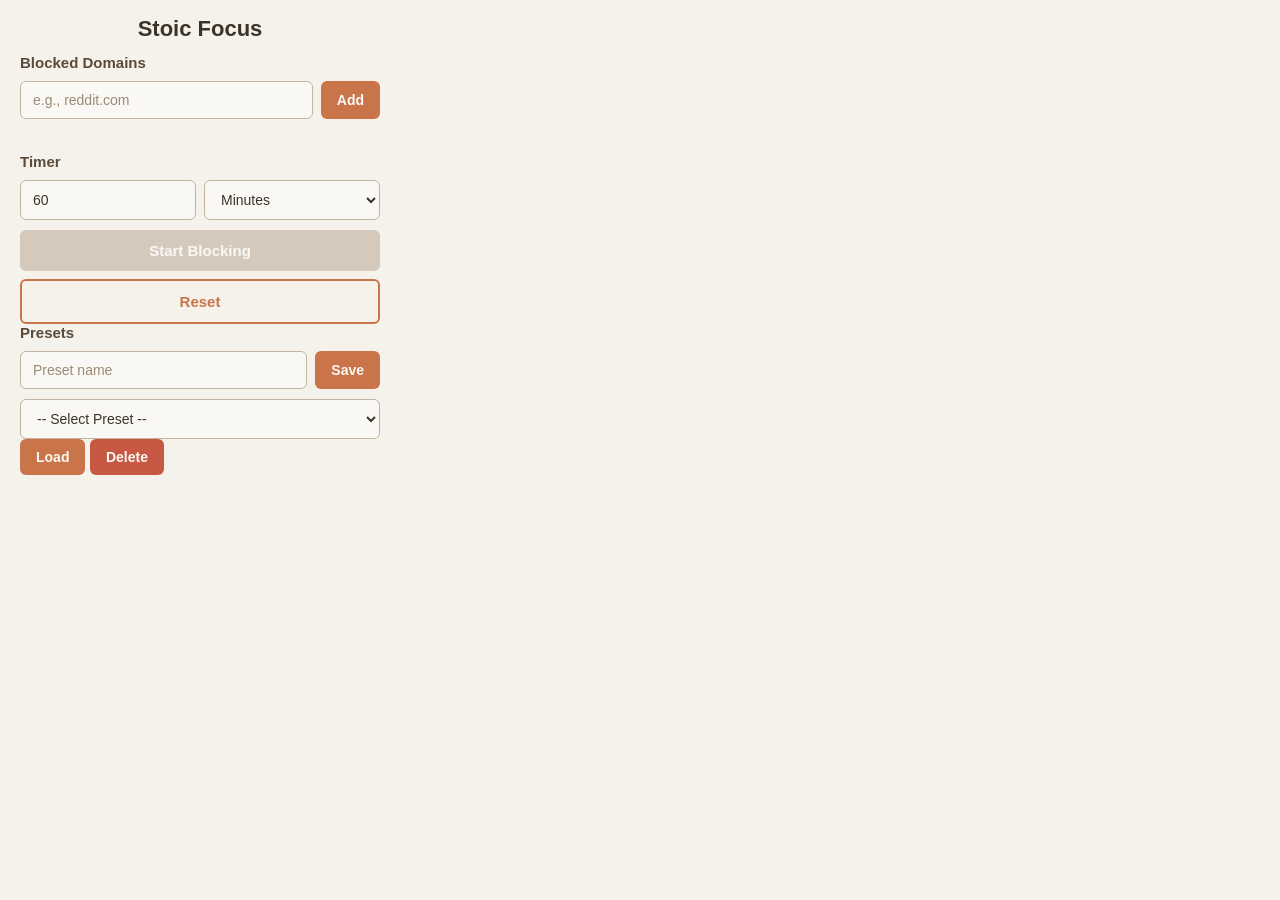
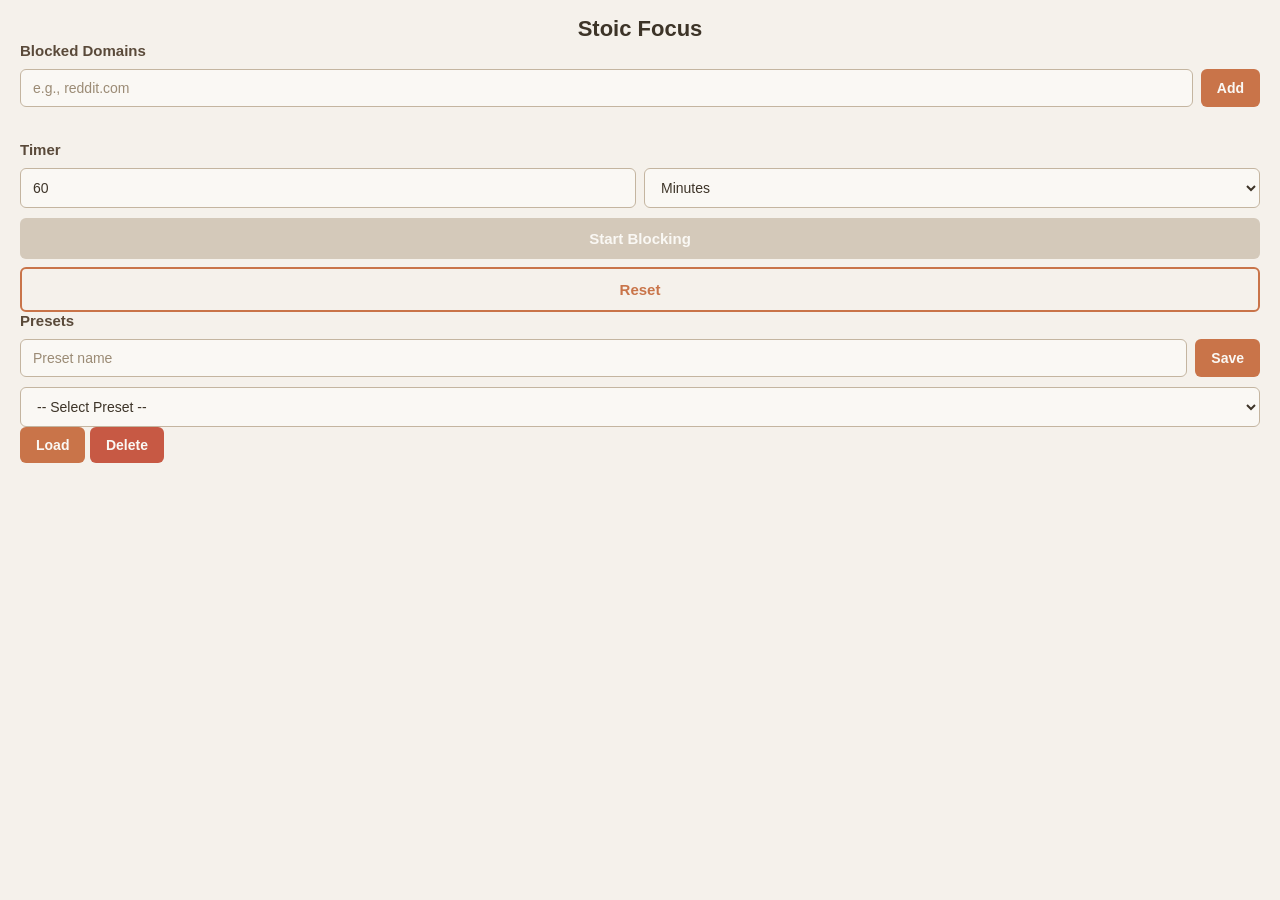

Migrate popup to Side Panel API + sticky action footer

--- a/focus-timer/popup/popup.css
+++ b/focus-timer/popup/popup.css
@@ -4,10 +4,14 @@
   box-sizing: border-box;
 }
 
+html, body {
+  height: 100%;
+}
+
 body {
   font-family: 'Manrope', sans-serif;
-  width: 400px;
-  height: 580px;
+  min-width: 320px;
+  height: 100vh;
   overflow: hidden;
   background: #f5f1eb;
   color: #3d3428;
@@ -20,12 +24,46 @@ body {
   flex-direction: column;
 }
 
+.app-header {
+  position: relative;
+  display: flex;
+  align-items: center;
+  justify-content: center;
+  margin-bottom: 12px;
+}
+
 h1 {
   font-size: 22px;
   font-weight: 700;
-  margin-bottom: 12px;
   color: #3d3428;
   text-align: center;
+}
+
+.close-btn {
+  position: absolute;
+  right: 0;
+  top: 50%;
+  transform: translateY(-50%);
+  width: 28px;
+  height: 28px;
+  padding: 0;
+  display: inline-flex;
+  align-items: center;
+  justify-content: center;
+  background: transparent;
+  color: #9b8b75;
+  border: none;
+  border-radius: 6px;
+  font-size: 22px;
+  line-height: 1;
+  cursor: pointer;
+  transition: background 0.15s, color 0.15s, transform 0.15s;
+}
+
+.close-btn:hover {
+  background: rgba(61, 52, 40, 0.06);
+  color: #3d3428;
+  transform: translateY(-50%);
 }
 
 /* Quote Section */
@@ -98,16 +136,47 @@ h2 {
 
 .tab-panels {
   flex: 1;
-  overflow-y: auto;
+  display: flex;
   min-height: 0;
+  overflow: hidden;
 }
 
 .tab-panel {
   display: none;
+  flex: 1;
+  min-height: 0;
 }
 
 .tab-panel.active {
-  display: block;
+  display: flex;
+  flex-direction: column;
+}
+
+.panel-body {
+  flex: 1;
+  overflow-y: auto;
+  min-height: 0;
+  padding-right: 2px;
+}
+
+.panel-footer {
+  flex-shrink: 0;
+  padding-top: 12px;
+  margin-top: 8px;
+  border-top: 1px solid #d4c9ba;
+  background: #f5f1eb;
+  display: flex;
+  flex-direction: column;
+  gap: 8px;
+}
+
+.panel-footer > .primary-btn,
+.panel-footer > .secondary-btn {
+  margin-top: 0;
+}
+
+.panel-footer > .preset-banner {
+  margin-bottom: 0;
 }
 
 .sub-section {
@@ -118,13 +187,13 @@ h2 {
   margin-bottom: 0;
 }
 
-/* Preset Banner (between Timer inputs and Start Blocking) */
+/* Preset Banner (sits above sticky Start Blocking / Reset footer) */
 .preset-banner {
   display: flex;
   flex-direction: column;
   gap: 10px;
   padding: 12px;
-  margin: 4px 0 10px;
+  margin-bottom: 10px;
   background: #faf0e4;
   border: 1px solid #e6c9a8;
   border-radius: 8px;
@@ -154,6 +223,20 @@ h2 {
   flex: 1;
   padding: 8px 12px;
   font-size: 13px;
+}
+
+.preset-banner-btn {
+  background: #e0a878;
+  color: #3d3428;
+}
+
+.preset-banner-btn:hover:not(:disabled) {
+  background: #d19763;
+}
+
+.preset-banner-btn:disabled {
+  background: #ead5bd;
+  color: #9b8b75;
 }
 
 .preset-banner-btn-secondary {
